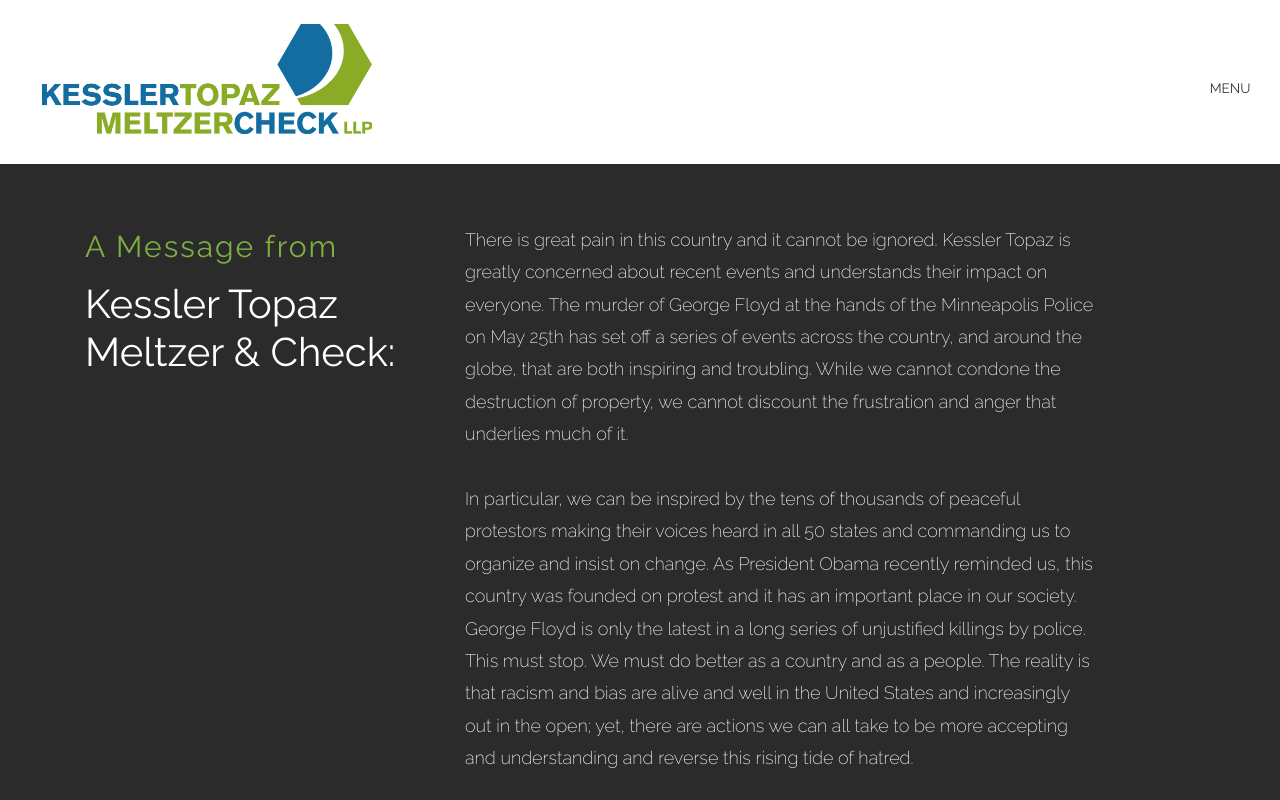
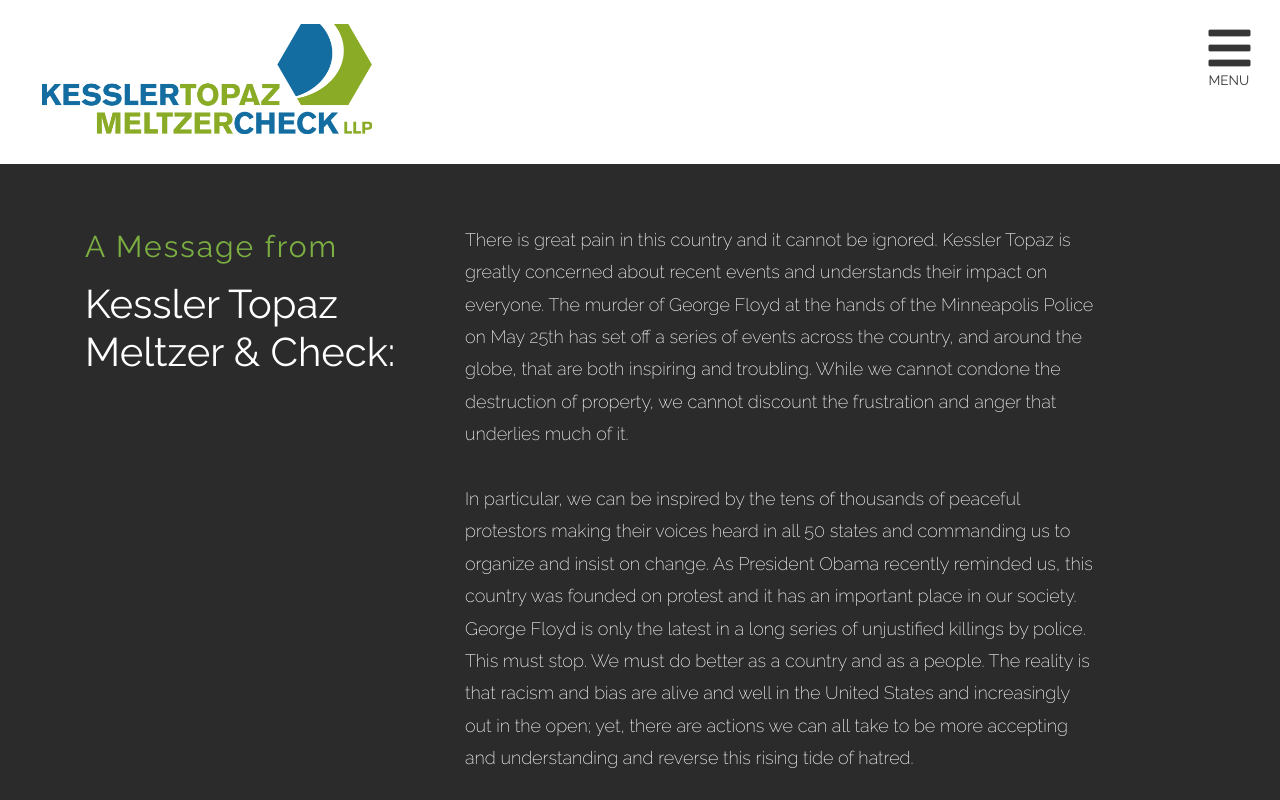
Before and after one commit to nlasusa/KTMCMessage, a plain HTML site: page index.html in a window 1280 px wide. Shown: the top 800 px of the page. Drawn offline with nearby package versions, Linux system fonts and the light colour scheme; a web font is replaced by a local one.

Commit message:
updated menu fa icons

```diff
--- a/index.html
+++ b/index.html
@@ -19,6 +19,12 @@
     <link href="https://unpkg.com/aos@2.3.1/dist/aos.css" rel="stylesheet">
     <!-- // Bootstrap -->
     <link rel="stylesheet" href="https://stackpath.bootstrapcdn.com/bootstrap/4.3.1/css/bootstrap.min.css" integrity="sha384-ggOyR0iXCbMQv3Xipma34MD+dH/1fQ784/j6cY/iJTQUOhcWr7x9JvoRxT2MZw1T" crossorigin="anonymous">
+    <!-- Font Awesome Icons  -->
+    <link rel='stylesheet' href='https://use.fontawesome.com/releases/v5.0.0/css/all.css'>
+    <link rel='stylesheet' href='https://use.fontawesome.com/releases/v5.7.0/css/all.css'>
+    <link rel="stylesheet" href="https://cdnjs.cloudflare.com/ajax/libs/font-awesome/4.7.0/css/font-awesome.min.css">
+    <link rel='stylesheet' href='https://use.fontawesome.com/releases/v5.7.0/css/all.css' integrity='sha384-lZN37f5QGtY3VHgisS14W3ExzMWZxybE1SJSEsQp9S+oqd12jhcu+A56Ebc1zFSJ' crossorigin='anonymous'>
+    <link rel='stylesheet' href='https://use.fontawesome.com/releases/v5.7.0/css/all.css' integrity='sha384-lZN37f5QGtY3VHgisS14W3ExzMWZxybE1SJSEsQp9S+oqd12jhcu+A56Ebc1zFSJ' crossorigin='anonymous'>
 
     <!-- // Nav Bar -->
     <div class="Navbar">
```
